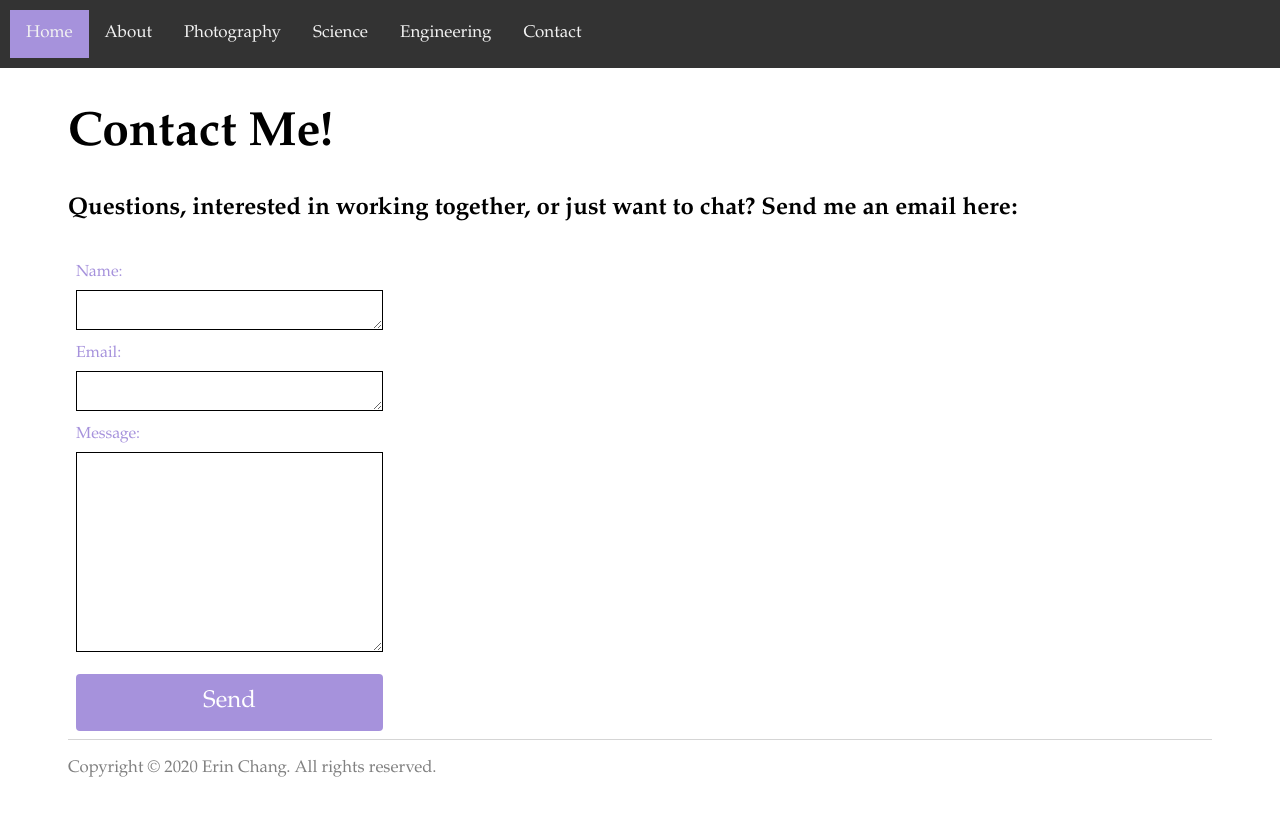
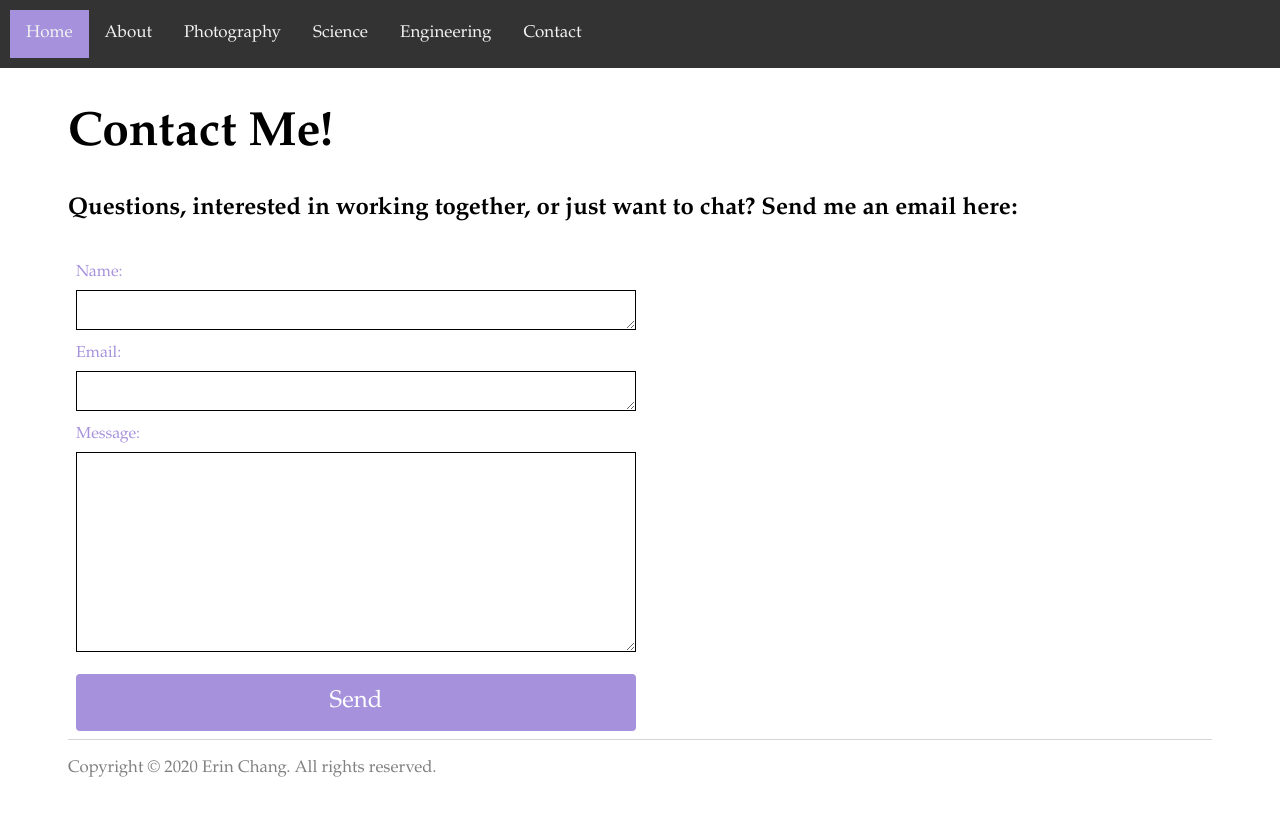
Before and after one commit to echang17/echang17.github.io, a Jekyll site: the page built from contact/index.html, in a window 1280 px wide. Shown: the top 816 px of the page. Built offline with Jekyll 4.4.1, drawn with Linux system fonts in a browser that asks for light colours.

Commit message:
Update main.css

```diff
--- a/css/main.css
+++ b/css/main.css
@@ -173,7 +173,7 @@ ul.posts li {
 
 /* Create four equal columns that sits next to each other */
 .column {
-    /*flex: 25%;*/ /*only need 2 columns, max-width below takes care of that*/
+    flex: 25%;
     max-width: 50%;
     padding: 0 4px;
 }
```
